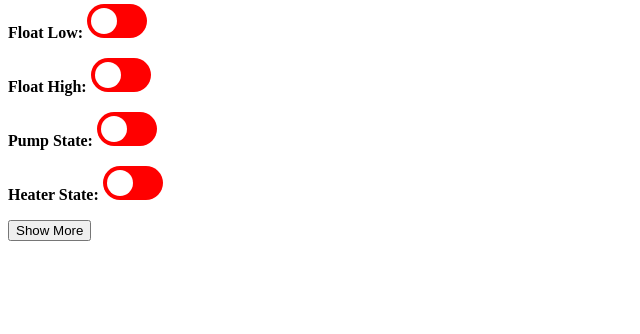
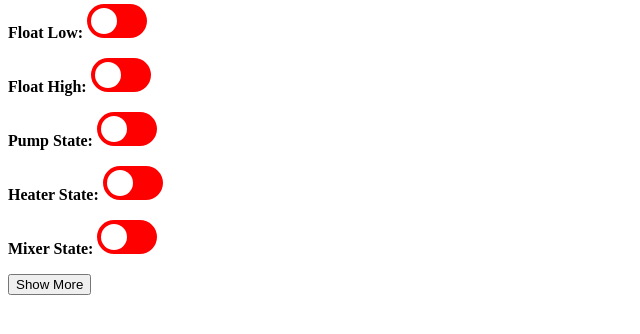
Before and after one commit to Zibnmax/my_dumb_home, a Python web app: template templates/water-tank.html in a window 1280 px wide. Shown: the part 212-546 px from the top of the page, without its empty margins (0-640 px from the left). Run offline with Jinja, Linux system fonts and the light colour scheme; the template is opened without the code that fills it, so the values that code supplies are empty.

Commit message:
add mixer support to app

```diff
--- a/app.py
+++ b/app.py
@@ -53,8 +53,10 @@ async def get_water_tank_readings(request):
                 "is_temp_sensor_ok": data.get("is_temp_sensor_ok", ""),
                 "is_pump_available": data.get("is_pump_available", ""),
                 "is_heater_available": data.get("is_heater_available", ""),
+                "is_mixer_available": data.get("is_mixer_available", ""),
                 "pump_state": data.get("pump_state", ""),
                 "heater_state": data.get("heater_state", ""),
+                "mixer_state": data.get("mixer_state", ""),
                 "is_force_fill_tank_ready": data.get("is_force_fill_tank_ready", ""),
                 "is_force_heat_water_ready": data.get("is_force_heat_water_ready", ""),
                 "is_shower_ready": data.get("is_shower_ready", ""),
--- a/templates/water-tank.html
+++ b/templates/water-tank.html
@@ -34,6 +34,12 @@
       <span class="slider {% if heater_state %}green{% else %}red{% endif %}"></span>
     </label>
     </p>
+    <p><strong>Mixer State:</strong>
+    <label class="switch">
+        <input type="checkbox" {% if mixer_state %}checked{% endif %}>
+        <span class="slider {% if mixer_state %}green{% else %}red{% endif %}"></span>
+    </label>
+    </p>
 
     <button id="toggleSpoilerButton">Show More</button>
 
@@ -52,6 +58,12 @@
         <label class="switch">
             <input type="checkbox" {% if is_heater_available %}checked{% endif %}>
             <span class="slider {% if is_heater_available %}green{% else %}red{% endif %}"></span>
+        </label>
+        </p>
+        <p><strong>Mixer Availability:</strong>
+        <label class="switch">
+            <input type="checkbox" {% if is_mixer_available %}checked{% endif %}>
+            <span class="slider {% if is_mixer_available %}green{% else %}red{% endif %}"></span>
         </label>
         </p>
     </div>
```
